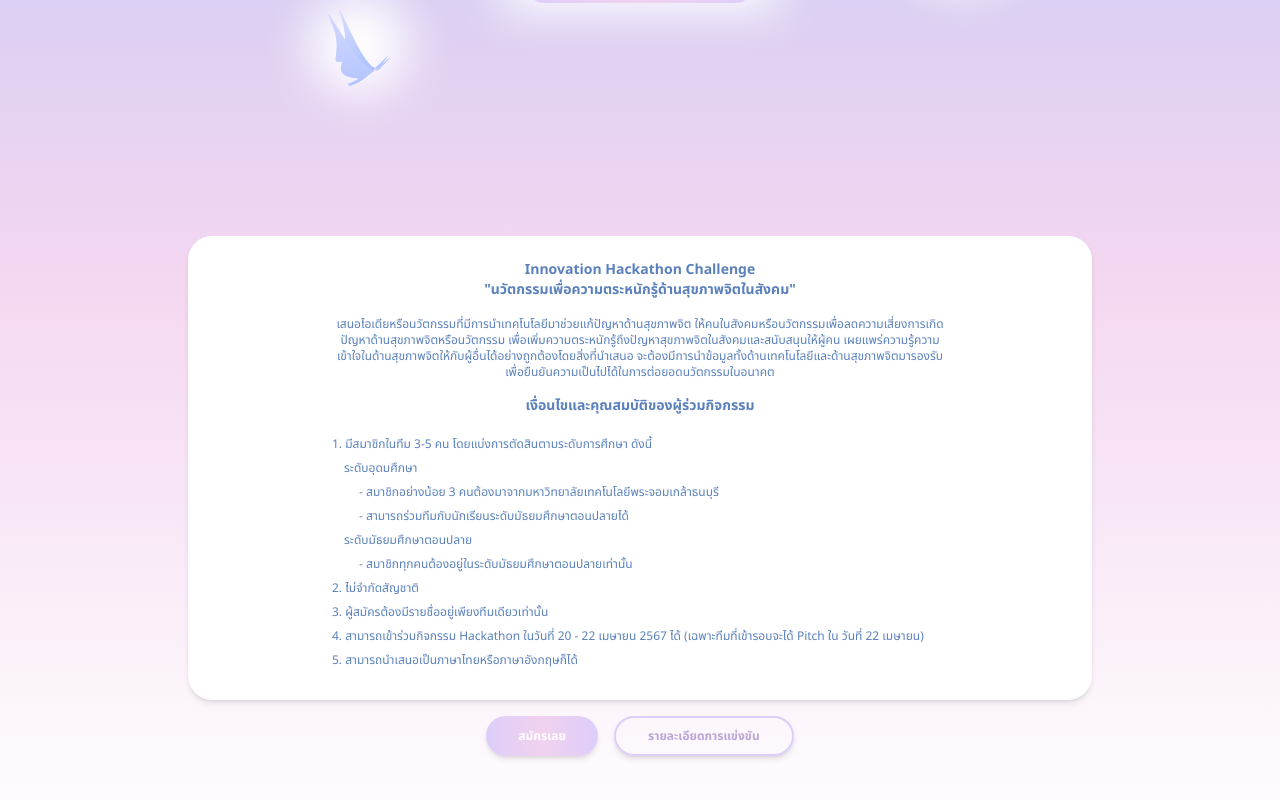
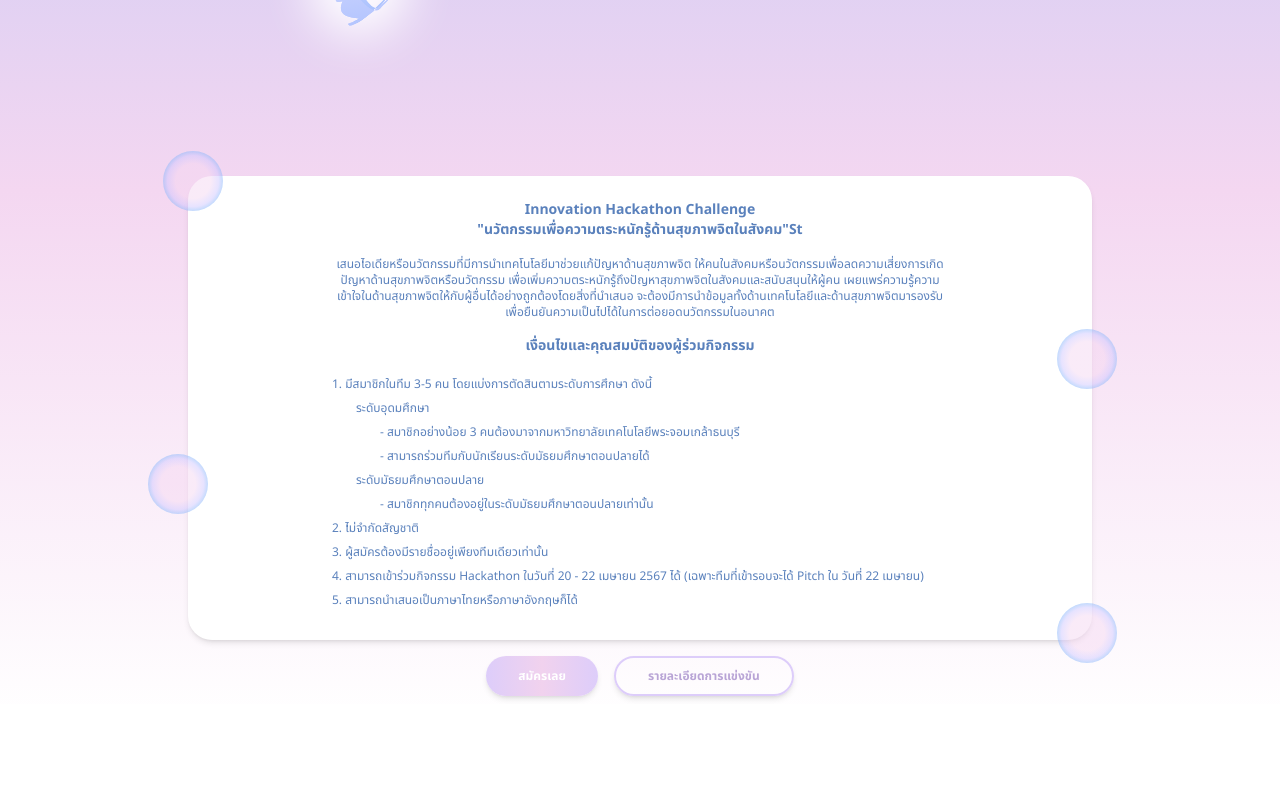
Before and after one commit to Sunthewhat/mental-exhibition-hackathon, a Next.js app: page / in a window 1280 px wide. Shown: the part 1130-1930 px from the top of the page. After the commit the page ends 1834 px from the top, so only its background shows below. Built offline with nearby package versions, Linux system fonts and the light colour scheme.

Commit message:
Add new feature
New feature
- Static bubble overlay

```diff
--- a/app/layout.tsx
+++ b/app/layout.tsx
@@ -21,7 +21,9 @@ export default function RootLayout({
 }>) {
   return (
     <html lang="en">
-      <body className={`${styles.defaultBackground} ${noto_sans.className}`}>
+      <body
+        className={`${styles.defaultBackground} ${noto_sans.className}`}
+      >
         <SmokeBackground />
 
         {/* <BubbleBackground /> */}
--- a/app/page.module.css
+++ b/app/page.module.css
@@ -1,6 +1,11 @@
 .defaultBackground {
-  padding: 60px 0px;
   position: relative;
-  background-image: linear-gradient(to bottom, #89b6fb 10% 10%, #f4d7f1 72% 72%, #fff 101% 101%, #cfc7ff 33% 33%);
+  background-image: linear-gradient(
+    to bottom,
+    #89b6fb 10% 10%,
+    #f4d7f1 72% 72%,
+    #fff 101% 101%,
+    #cfc7ff 33% 33%
+  );
   background-repeat: no-repeat;
 }
--- a/app/page.tsx
+++ b/app/page.tsx
@@ -5,7 +5,7 @@ import Hero from "@/components/HomePage/Hero";
 
 export default function HomePage() {
   return (
-    <div className="overflow-x-hidden mt-8 px-[60px] py-2 flex flex-col gap-4 items-center w-full max-w-[1024px] min-w-[350px]">
+    <div className="overflow-x-hidden mt-8 px-[30px] md:px-[60px] py-2 flex flex-col gap-4 items-center w-full max-w-[1024px] min-w-[350px]">
       <Slider />
       <Hero />
       <Information />
--- a/components/HomePage/Infomation.tsx
+++ b/components/HomePage/Infomation.tsx
@@ -1,11 +1,17 @@
+import StaticBubbleBackground from "./StaticBubbleBackground";
+
 export default function Information() {
   return (
-    <div className="pt-6 pb-3 px-4 lg:px-36 shadow-md bg-white rounded-3xl">
+    <div className="relative pt-6 pb-3 px-4 lg:px-36 shadow-md bg-white rounded-3xl">
+      <StaticBubbleBackground />
 
       <div className="NotoSansThai text-sm  font-bold text-center text-[#5A81BC]">
         <span>Innovation Hackathon Challenge</span>
         <br />
-        <span className="text-xs sm:text-sm">&quot;นวัตกรรมเพื่อความตระหนักรู้ด้านสุขภาพจิตในสังคม&quot;</span>
+        <span className="text-xs sm:text-sm">
+          &quot;นวัตกรรมเพื่อความตระหนักรู้ด้านสุขภาพจิตในสังคม&quot;
+        </span>
+        St
       </div>
 
       <div className="NotoSansThai text-xs text-center text-[#5A81BC] py-4">
@@ -23,51 +29,43 @@ export default function Information() {
 
       <div className="NotoSansThai text-xs text-left text-[#5A81BC] py-4 leading-6">
         <ol>
-
           <li>
-            <p>1. มีสมาชิกในทีม 3-5 คน โดยแบ่งการตัดสินตามระดับการศึกษา ดังนี้</p>
+            <p>
+              1. มีสมาชิกในทีม 3-5 คน โดยแบ่งการตัดสินตามระดับการศึกษา ดังนี้
+            </p>
             <ul>
-
-              <li>&emsp;ระดับอุดมศึกษา</li>
+              <li>&emsp;&emsp;ระดับอุดมศึกษา</li>
               <ul>
                 <li>
-                  &emsp;&emsp; - สมาชิกอย่างน้อย 3 คนต้องมาจากมหาวิทยาลัยเทคโนโลยีพระจอมเกล้าธนบุรี
+                  &emsp;&emsp;&emsp;&emsp;- สมาชิกอย่างน้อย 3
+                  คนต้องมาจากมหาวิทยาลัยเทคโนโลยีพระจอมเกล้าธนบุรี
                 </li>
                 <li>
-                  &emsp;&emsp; - สามารถร่วมทีมกับนักเรียนระดับมัธยมศึกษาตอนปลายได้
+                  &emsp;&emsp;&emsp;&emsp;-
+                  สามารถร่วมทีมกับนักเรียนระดับมัธยมศึกษาตอนปลายได้
                 </li>
               </ul>
 
-              <li>
-                  &emsp;ระดับมัธยมศึกษาตอนปลาย
-              </li>
+              <li>&emsp;&emsp;ระดับมัธยมศึกษาตอนปลาย</li>
               <ul>
-                  &emsp;&emsp; - สมาชิกทุกคนต้องอยู่ในระดับมัธยมศึกษาตอนปลายเท่านั้น
+                &emsp;&emsp;&emsp;&emsp;-
+                สมาชิกทุกคนต้องอยู่ในระดับมัธยมศึกษาตอนปลายเท่านั้น
               </ul>
-
             </ul>
           </li>
 
-          <li>
-            2. ไม่จำกัดสัญชาติ
-          </li>
+          <li>2. ไม่จำกัดสัญชาติ</li>
 
-          <li>
-            3. ผู้สมัครต้องมีรายชื่ออยู่เพียงทีมเดียวเท่านั้น
-          </li>
+          <li>3. ผู้สมัครต้องมีรายชื่ออยู่เพียงทีมเดียวเท่านั้น</li>
 
           <li>
             4. สามารถเข้าร่วมกิจกรรม Hackathon ในวันที่ 20 - 22 เมษายน 2567 ได้
             (เฉพาะทีมที่เข้ารอบจะได้ Pitch ใน วันที่ 22 เมษายน)
           </li>
 
-          <li>
-            5. สามารถนำเสนอเป็นภาษาไทยหรือภาษาอังกฤษก็ได้
-          </li>
-
+          <li>5. สามารถนำเสนอเป็นภาษาไทยหรือภาษาอังกฤษก็ได้</li>
         </ol>
       </div>
-
     </div>
-  )
+  );
 }
--- /dev/null
+++ b/components/HomePage/StaticBubbleBackground.tsx
@@ -0,0 +1,28 @@
+import Image from "next/image";
+
+interface BubbleImageProps {
+  cssStyling: string;
+}
+
+function BubbleImage({ cssStyling }: BubbleImageProps) {
+  return (
+    <Image
+      src="/bubble_1.svg"
+      alt="bubble"
+      className={cssStyling}
+      width={60}
+      height={60}
+    />
+  );
+}
+
+export default function StaticBubbleBackground() {
+  return (
+    <>
+      <BubbleImage cssStyling="absolute -top-[25px] -left-[25px]" />
+      <BubbleImage cssStyling="absolute top-[60%] -left-[40px]" />
+      <BubbleImage cssStyling="absolute top-[33%] -right-[25px]" />
+      <BubbleImage cssStyling="absolute top-[92%] -right-[25px]" />
+    </>
+  );
+}
```
Also changed, not shown: components/HomePage/CallToActions.tsx (indentation only).
